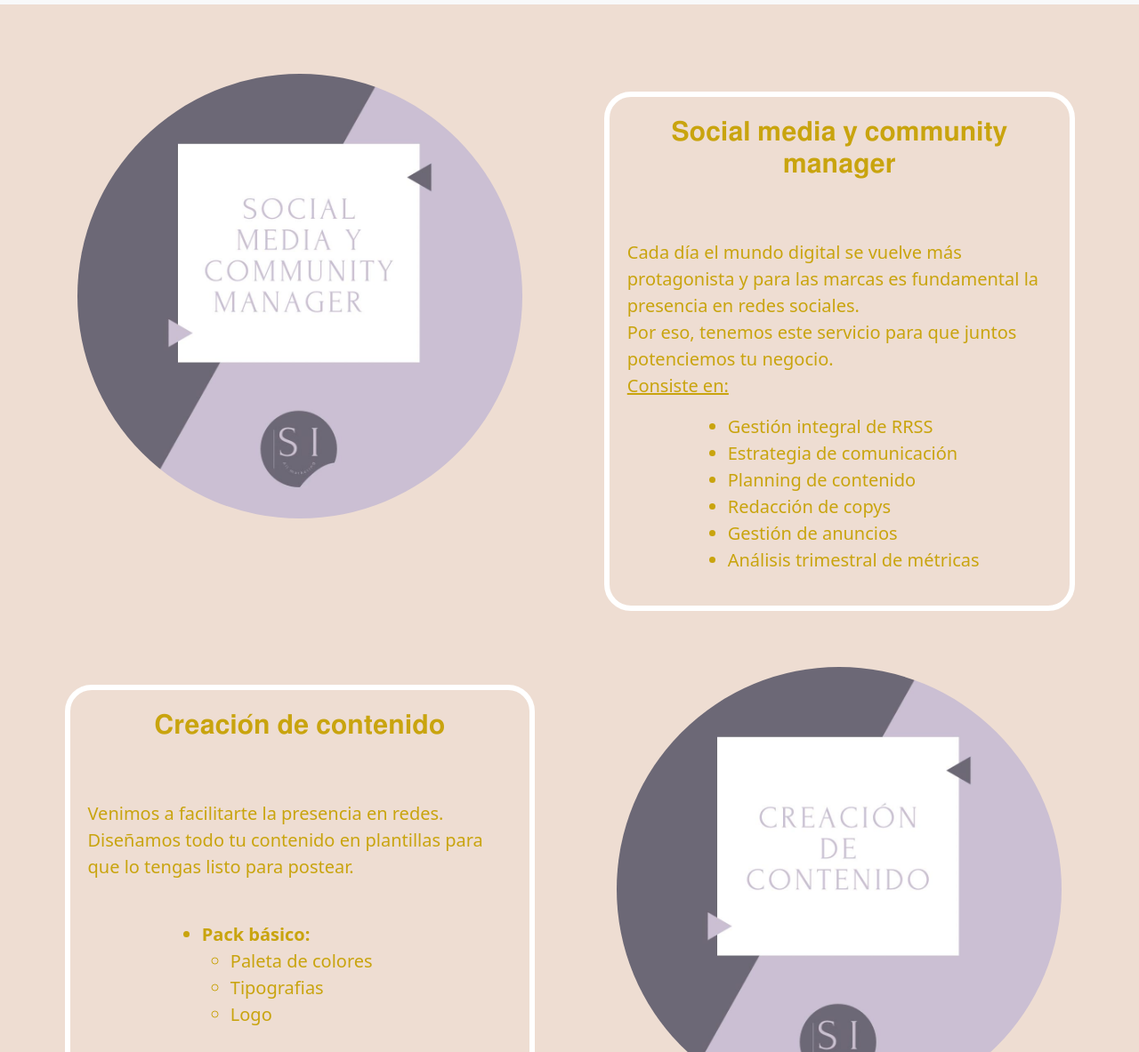
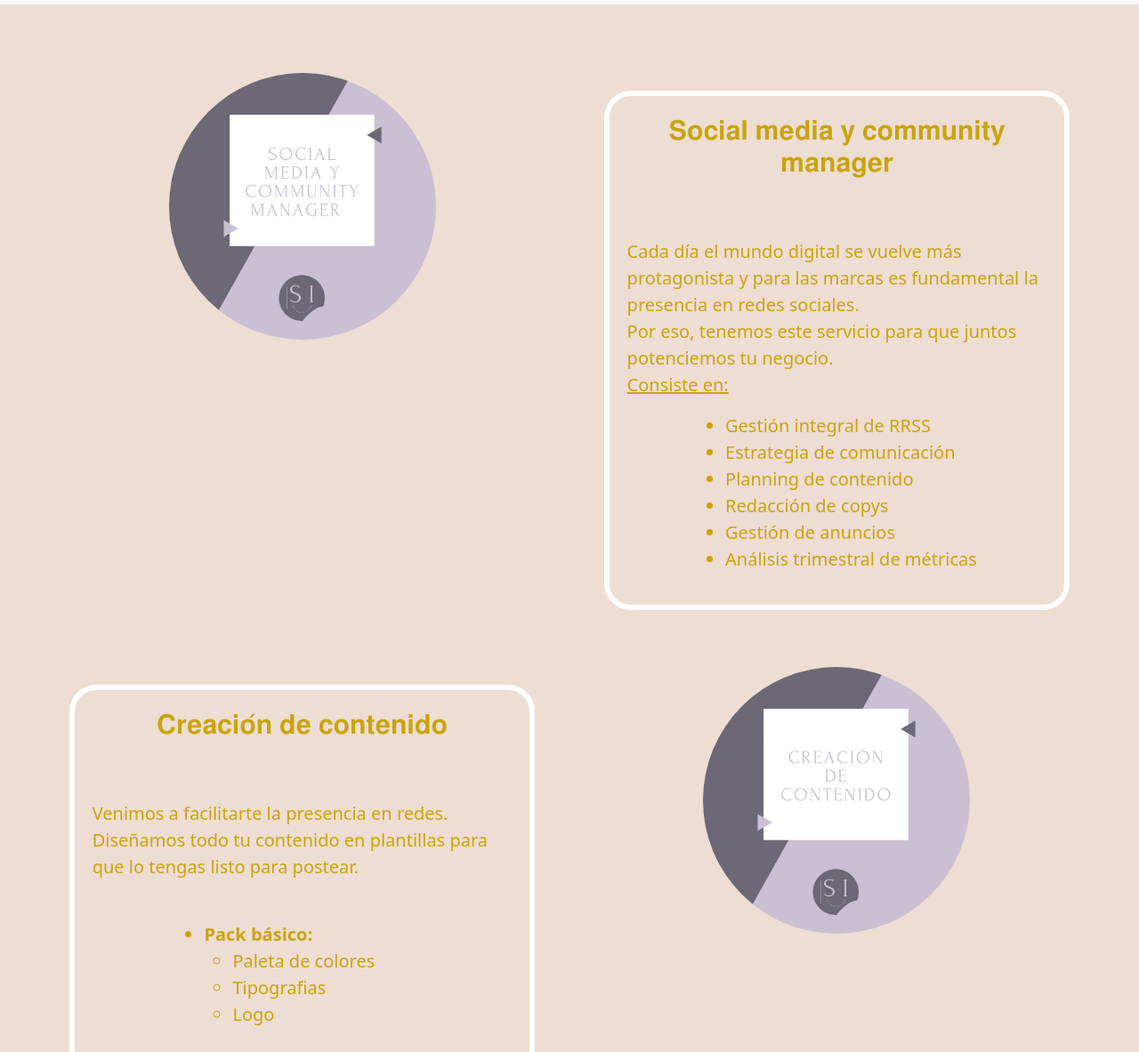
Before and after one commit to nicoancurio/-marketing_ancurio_repositorio3, a website: page PAGES/servicios.html in a window 1280 px wide. Shown: the part 61-1244 px from the top of the page at 89% size. Drawn offline with nearby package versions, Linux system fonts and the light colour scheme.

Commit message:
imagenesservicio

```diff
--- a/PAGES/servicios.html
+++ b/PAGES/servicios.html
@@ -84,7 +84,7 @@
        <!-- BOX 1 - SERVICIOS -->
 
          <div class="box11-servicio ">
-            <img src="../IMG/SOCIALMEDIAYCOMUNITYMANAGER.jfif"  class="redondeoImagenServicios" width="500" height="500" >
+            <img src="../IMG/SOCIALMEDIAYCOMUNITYMANAGER.jfif"  class="redondeoImagenServicios" width="300" height="300" >
          </div>
 
          <div class="box12-servicio ">
@@ -148,11 +148,11 @@
         </div>
 
          <div class="box22-servicio ">
-            <img src="../IMG/CREACIONDECONTENIDO.jfif" class="redondeoImagenServicios" width="500" height="500" >
+            <img src="../IMG/CREACIONDECONTENIDO.jfif" class="redondeoImagenServicios" width="300" height="300" >
         </div>
         <!-- BOX 3 - SERVICIOS -->
          <div class="box31-servicio ">
-            <img src="../IMG/IDENTIDADDEMARCAjfif.jfif" class="redondeoImagenServicios" width="500" height="500" >
+            <img src="../IMG/IDENTIDADDEMARCAjfif.jfif" class="redondeoImagenServicios" width="300" height="300" >
         </div>
          <div class="box32-servicio ">
             <div class="boxcentral2-index">
--- a/scss/_mediaquery.scss
+++ b/scss/_mediaquery.scss
@@ -218,6 +218,7 @@
         text-align: center;
       }
 
+
      /*-----------------------------------GRID DE PAGINA DE NOSOTROS--------------------------------------------------------------*/
       .bodynosotrosgrid
       {
--- a/scss/estilo.scss
+++ b/scss/estilo.scss
@@ -43,6 +43,8 @@ h2{
     text-shadow: 3px 5px 5px grey; /*efecto difuminado*/
 
 }
+
+
 
 /*-----PAGINA DE PLANES DE CONTENIDO-----*/
 table /*tabla de plantilla de contenido*/
```
